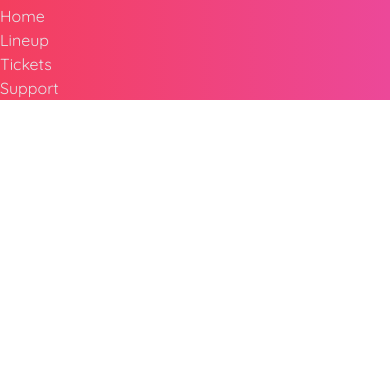
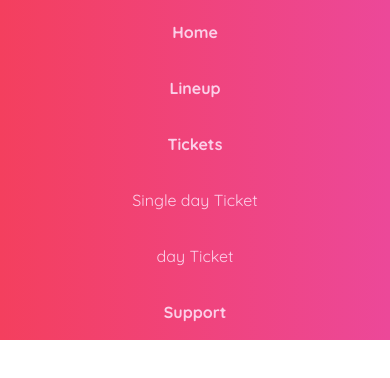
Before and after one commit to RakibMERNDev/music-festival-tailwind, a website: page src/index.html in a window 390 px wide. Both pictures are taken after a click on the element 358 px from the left and 31 px from the top of the page. Shown: the part 58-436 px from the top of the page. Drawn offline with Linux system fonts and the light colour scheme.

Commit message:
change addedsub- mneu items for mobile

```diff
--- a/src/index.html
+++ b/src/index.html
@@ -54,16 +54,38 @@
             <div
               class="absolute top-[62px] bg-gradient-to-r from-rose-500 to-pink-500 w-full left-0 peer-open:block hidden"
             >
-              <div>
+              <div
+                class="relative flex h-full cursor-pointer items-center justify-center p-4 font-bold text-pink-200 hover:text-zinc-200 transition-colors hover:bg-white/10"
+              >
                 <span>Home</span>
               </div>
-              <div>
+              <div
+                class="relative flex h-full cursor-pointer items-center justify-center p-4 font-bold text-pink-200 hover:text-zinc-200 transition-colors hover:bg-white/10"
+              >
                 <span>Lineup</span>
               </div>
-              <div>
-                <span>Tickets</span>
+
+              <!-- !Have issues with ticket menu, will fix this later -->
+              <div
+                class="group relative h-full  cursor-pointer text-pink-200 hover:text-zinc-200 transition-colors hover:bg-white/10"
+              >
+                <div class="p-4 font-bold flex justify-center items-center">Tickets</div>
+                <div>
+                  <div
+                    class="text-center p-4 text-pink-200 hover:text-zinc-200 transition-colors hover:bg-white/5 ease-in-out"
+                  >
+                    <span>Single day Ticket</span>
+                  </div>
+                  <div
+                    class="text-center p-4 text-pink-200 hover:text-zinc-200 transition-colors hover:bg-white/5 ease-in-out"
+                  >
+                    <span> day Ticket</span>
+                  </div>
+                </div>
               </div>
-              <div>
+              <div
+                class="relative flex h-full cursor-pointer items-center justify-center p-4 font-bold text-pink-200 hover:text-zinc-200 transition-colors hover:bg-white/10"
+              >
                 <span>Support</span>
               </div>
             </div>
```
Also changed, not shown: src/output.css.
